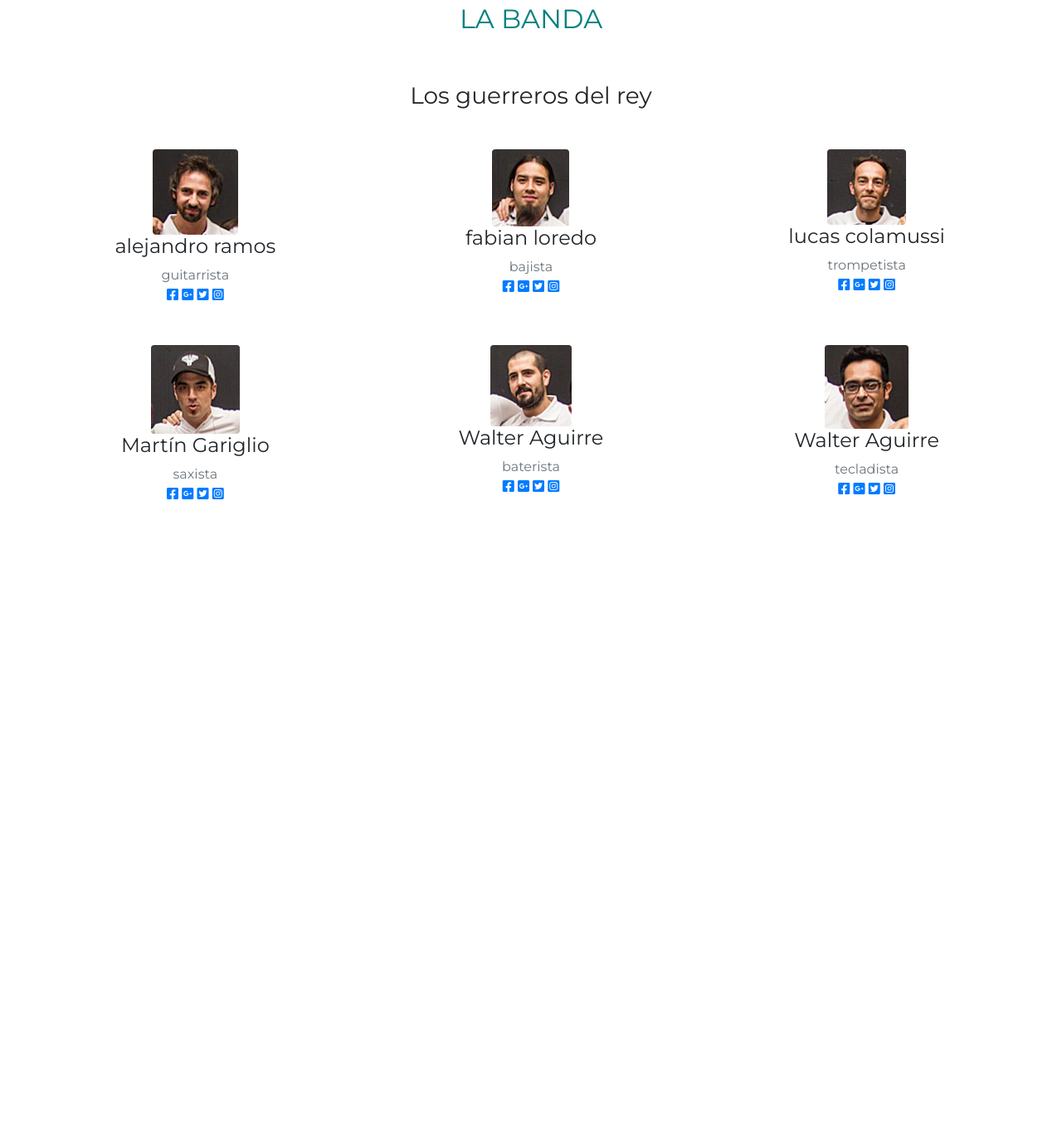
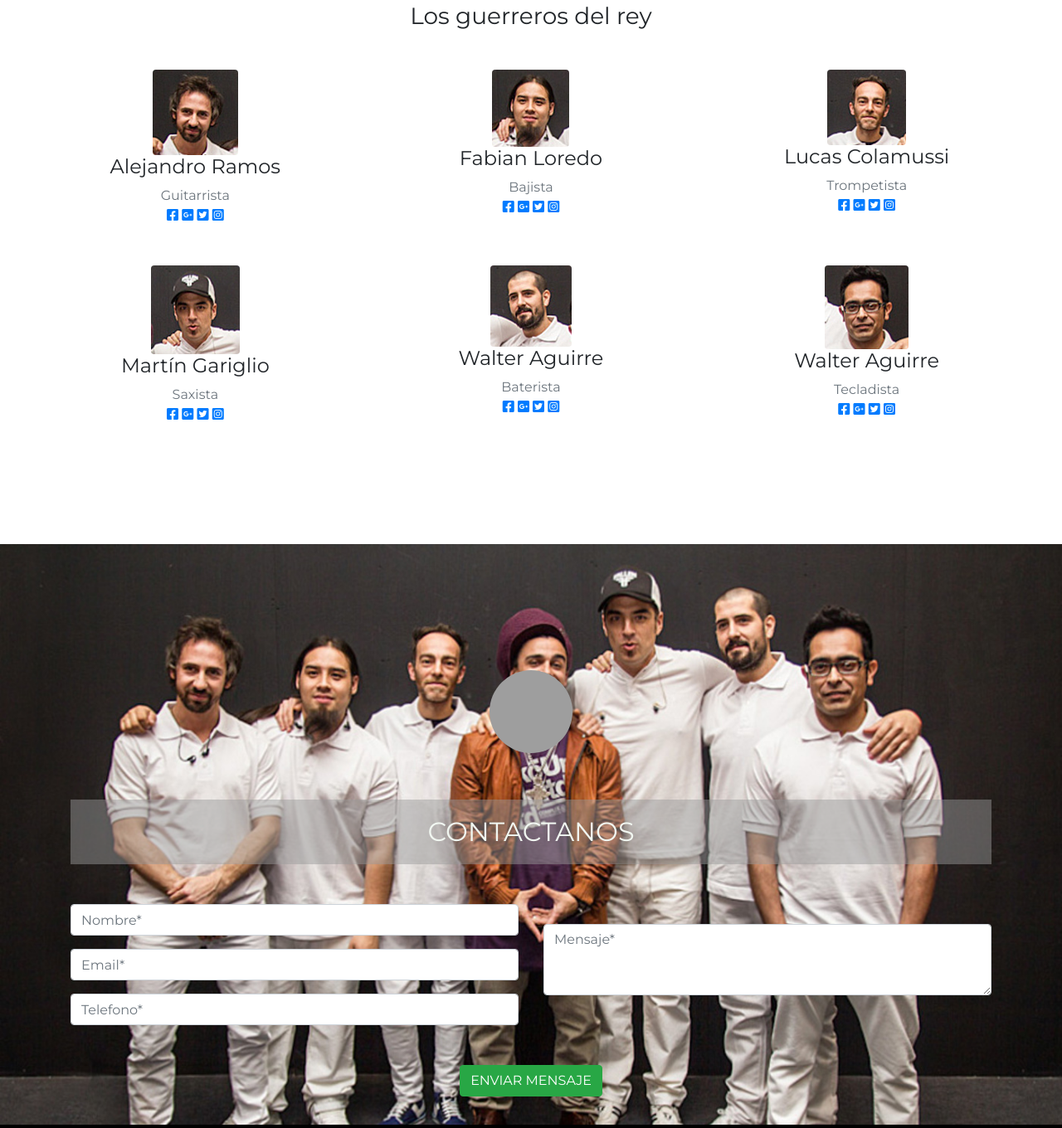
Before and after one commit to ConstanzaGalia/proyecto-web-dread-mar-i, a plain HTML site: page index.html in a window 1280 px wide. Shown: the part 4013-5373 px from the top of the page at 83% size. Before the commit the page ends 4717 px from the top, so only its background shows below. Drawn offline with nearby package versions, Linux system fonts and the light colour scheme; grey boxes are pictures that could not be loaded.

Commit message:
Arreglo css seccion contacto y team

```diff
--- a/index.html
+++ b/index.html
@@ -46,7 +46,7 @@
                         <a class="nav-link" href="#team">Banda</a>
                     </li>
                     <li class="nav-item">
-                        <a class="nav-link" href="#">Contacto</a>
+                        <a class="nav-link" href="#contacto">Contacto</a>
                     </li>
                 </ul>
                 <form class="form-inline my-2 my-lg-0">
@@ -61,8 +61,8 @@
             <img class="w-100 img-fluid" src="/img/imgHeader.jpg" alt="">
         </div>
 
-        <a href="#header" class="btn btn-secondary btn-lg active rounded-circle mt-1 position-fixed fixedscroll role="button"
-            aria-pressed="true"><i class="fas fa-angle-double-up"></i></a>
+        <a href="#header" class="btn btn-secondary btn-lg active rounded-circle mt-1 position-fixed fixedscroll role="
+            button" aria-pressed="true"><i class="fas fa-angle-double-up"></i></a>
 
 
 
@@ -92,7 +92,8 @@
                         teclado, lleven su música a lugares nuevos.
                     </p>
                     <!-- BOTON DEL MODAL -->
-                    <button type="button" class="btn colorbtnvm text-white mb-5" data-toggle="modal" data-target="#modalvermas">
+                    <button type="button" class="btn colorbtnvm text-white mb-5" data-toggle="modal"
+                        data-target="#modalvermas">
                         Ver más
                     </button>
                 </div>
@@ -138,11 +139,13 @@
                                 </div>
                             </div>
                         </div>
-                  <a class="carousel-control-prev" href="#carouselExampleCaptions" role="button" data-slide="prev">
+                        <a class="carousel-control-prev" href="#carouselExampleCaptions" role="button"
+                            data-slide="prev">
                             <span class="carousel-control-prev-icon" aria-hidden="true"></span>
                             <span class="sr-only">Previous</span>
                         </a>
-                  <a class="carousel-control-next" href="#carouselExampleCaptions" role="button" data-slide="next">
+                        <a class="carousel-control-next" href="#carouselExampleCaptions" role="button"
+                            data-slide="next">
                             <span class="carousel-control-next-icon" aria-hidden="true"></span>
                             <span class="sr-only">Next</span>
                         </a>
@@ -211,12 +214,14 @@
             <div class="conteiner">
                 <div class="text-center">
                     <h2 class="section-heading text-uppercase">
-                        Dread mar-i
+                        Dread Mar-i
                     </h2>
                     <div class="column">
-                        <img class="rounded-circle img-fluid p-5" src="https://www.cmtv.com.ar/imagenes_artistas/1826.jpg?Dread%20Mar%20I" alt="Responsive image">
+                        <img class="rounded-circle img-fluid p-5 imgdread"
+                            src="https://www.cmtv.com.ar/imagenes_artistas/1826.jpg?Dread%20Mar%20I"
+                            alt="Responsive image">
                         <h3 class="section-subheading text muted pt-3 pb-5">
-                            voz principal
+                            Cantante principal
                         </h3>
                     </div>
                     <div class="text-center">
@@ -236,10 +241,10 @@
                         <div class="banda miembro text-center">
                             <img class="max-auto rounded" src="/img/integrante1.png" alt="">
                             <h4>
-                                alejandro ramos
+                                Alejandro Ramos
                             </h4>
                             <p class="text-muted">
-                                guitarrista
+                                Guitarrista
                             </p>
                             <a href=" btn btn-social mx-2">
                                 <i class="fab fa-facebook-square social-icon"> </i>
@@ -259,10 +264,10 @@
                         <div class="banda miembro text-center">
                             <img class="max-auto rounded" src="/img/integrante2.png" alt="">
                             <h4>
-                                fabian loredo
+                                Fabian Loredo
                             </h4>
                             <p class="text-muted">
-                                bajista
+                                Bajista
                             </p>
                             <a href=" btn btn-social mx-2">
                                 <i class="fab fa-facebook-square social-icon"> </i>
@@ -282,10 +287,10 @@
                         <div class="banda miembro text-center">
                             <img class="max-auto rounded" src="/img/integrante3.png" alt="">
                             <h4>
-                                lucas colamussi
+                                Lucas Colamussi
                             </h4>
                             <p class="text-muted">
-                                trompetista
+                                Trompetista
                             </p>
                             <a href=" btn btn-social mx-2">
                                 <i class="fab fa-facebook-square social-icon"> </i>
@@ -308,7 +313,7 @@
                                 Martín Gariglio
                             </h4>
                             <p class="text-muted">
-                                saxista
+                                Saxista
                             </p>
                             <a href=" btn btn-social mx-2">
                                 <i class="fab fa-facebook-square social-icon"> </i>
@@ -331,7 +336,7 @@
                                 Walter Aguirre
                             </h4>
                             <p class="text-muted">
-                                baterista
+                                Baterista
                             </p>
                             <a href=" btn btn-social mx-2">
                                 <i class="fab fa-facebook-square social-icon"> </i>
@@ -354,7 +359,7 @@
                                 Walter Aguirre
                             </h4>
                             <p class="text-muted">
-                                tecladista
+                                Tecladista
                             </p>
                             <a href=" btn btn-social mx-2">
                                 <i class="fab fa-facebook-square social-icon"> </i>
@@ -379,6 +384,58 @@
         <!-------------------CONTACTO--------------------------->
         <section id="contacto">
 
+            <div id="container">
+
+                <div class="logo pb-5" id=>
+                    <img src="https://www.dafont.com/forum/attach/orig/8/4/842725.jpg" />
+                </div>
+
+                <section class="page-section">
+                    <div class="container">
+                        <div class="text-center">
+                            <h2 class="section-heading text-uppercase titulo mb-5">
+                                Contactanos
+                            </h2>
+                        </div>
+                        <form id="contactform" name="sentMessage" novalidate="novalidate">
+                            <div class="row align-items-stretch mb-5">
+                                <div class="col-md-6">
+                                    <div class="form-group">
+                                        <input class="form-control" id="name" type="text" placeholder="Nombre*"
+                                            required data-validation-required-message="por favor ingrese su nombre">
+                                        <p class="help-block text-danger"></p>
+                                    </div>
+                                    <div class="form-group">
+                                        <input class="form-control" id="email" type="email" placeholder="Email*"
+                                            required
+                                            data-validation-required-message="por favor ingrese su email"
+                                            aria-invalid="false">
+                                        <p class="help-block text-danger"></p>
+                                    </div>
+                                    <div class="form-group mb-md-0">
+                                        <input class="form-control" id="phone" type="tel" placeholder="Telefono*"
+                                            required
+                                            data-validation-required-message="por favor ingrese su numero"
+                                            aria-invalid="false">
+                                        <p class="help-block text-danger"></p>
+                                    </div>
+                                </div>
+                                <div class="col-md-6">
+                                    <div class="form-group">
+                                        <label for="exampleFormControlTextarea1"></label>
+                                        <textarea class="form-control" id="exampleFormControlTextarea1" placeholder="Mensaje*"
+                                        required rows="3"></textarea>
+                                      </div>
+                                </div>
+                            </div>
+                            <div class="text-center">
+                                <div id="success"></div>
+                                <button class="btn btn-success btn-xl text-uppercase" id="sendmessagebutton"
+                                    type="submit">Enviar mensaje</button>
+                            </div>
+                        </form>
+                    </div>
+
                 </section>
 
 
@@ -390,8 +447,11 @@
 
     </footer>
 
+
+
     <!-- Modal -->
-<div class="modal fade" id="modalvermas" data-backdrop="static" data-keyboard="false" tabindex="-1" aria-labelledby="staticBackdropLabel" aria-hidden="true">
+    <div class="modal fade" id="modalvermas" data-backdrop="static" data-keyboard="false" tabindex="-1"
+        aria-labelledby="staticBackdropLabel" aria-hidden="true">
         <div class="modal-dialog modal-dialog-scrollable">
             <div class="modal-content">
                 <div class="modal-header">
@@ -402,22 +462,40 @@
                 </div>
                 <div class="modal-body">
                     <p class="pb-3">
-            Durante ese año demostró la gran proyección nacional e internacional que tiene como gran artista. Con su voz atrapa a los amantes del reggae y al público en general. Esa consagración se reflejó en tres Niceto sold out y en cada local del Gran Buenos Aires que llenó cuando se presentó
+                        Durante ese año demostró la gran proyección nacional e internacional que tiene como gran
+                        artista. Con su voz atrapa a los amantes del reggae y al público en general. Esa consagración se
+                        reflejó en tres Niceto sold out y en cada local del Gran Buenos Aires que llenó cuando se
+                        presentó
                     </p>
 
-          <p class="pb-3">Dread Mar I es la banda de Reggae argentina que más conciertos realizó hasta el momento con más de sesenta shows en menos de 8 meses, pasando por varias ciudades del interior (con actuaciones en la costa atlántica), Chile y Uruguay. La presentación de su disco  "Amor-es" suma potencia a un gran año y abre un horizonte sin límites.</p>
+                    <p class="pb-3">Dread Mar I es la banda de Reggae argentina que más conciertos realizó hasta el
+                        momento con más de sesenta shows en menos de 8 meses, pasando por varias ciudades del interior
+                        (con actuaciones en la costa atlántica), Chile y Uruguay. La presentación de su disco "Amor-es"
+                        suma potencia a un gran año y abre un horizonte sin límites.</p>
 
                     <p class="pb-3">
-            El 27 de abril de 2011, la banda llega por primera vez al Estadio Luna Park, circunstancia que aprovecharon para editar su quinto álbum, titulado "Tranquilo", el cual venía incluido al adquirir la entrada para el show. Este álbum contiene 10 canciones, y cuenta con la participación especial de Luciano, uno de los mayores exponentes del reggae jamaiquino.
+                        El 27 de abril de 2011, la banda llega por primera vez al Estadio Luna Park, circunstancia que
+                        aprovecharon para editar su quinto álbum, titulado "Tranquilo", el cual venía incluido al
+                        adquirir la entrada para el show. Este álbum contiene 10 canciones, y cuenta con la
+                        participación especial de Luciano, uno de los mayores exponentes del reggae jamaiquino.
                     </p>
 
                     <p class="pb-3">
-            El 1° de junio de 2012 sale a la venta "Transparente", el sexto disco de Dread Mar I. Contiene 22 canciones, de las cuales "Buscar en Jah" es el primer corte de difusión, cuyo video se conoció tiempo antes de que el álbum llegue  a las bateas. Fue presentado en vivo oficialmente el 31 de agosto en el Stadium Luna Park y por entradas agotadas hubo una nueva función el 8 de septiembre.
-            Durante 2013, Dread Mar I recorrió numerosos países de América junto a su banda "Los Guerreros del Rey", donde llegó Diego González en el puesto de bajo.
+                        El 1° de junio de 2012 sale a la venta "Transparente", el sexto disco de Dread Mar I. Contiene
+                        22 canciones, de las cuales "Buscar en Jah" es el primer corte de difusión, cuyo video se
+                        conoció tiempo antes de que el álbum llegue a las bateas. Fue presentado en vivo oficialmente el
+                        31 de agosto en el Stadium Luna Park y por entradas agotadas hubo una nueva función el 8 de
+                        septiembre.
+                        Durante 2013, Dread Mar I recorrió numerosos países de América junto a su banda "Los Guerreros
+                        del Rey", donde llegó Diego González en el puesto de bajo.
                     </p>
 
                     <p class="pb-3">
-            El 2 de enero de 2014 se estrena "Nada", primer sencillo de un nuevo álbum. La canción cuenta con voces jamaiquinas en el coro. A fines de junio sale el video de "No Te Asustes Ahora", segundo corte promocional. En septiembre se conoce el álbum completo bajo el nombre de "En el Sendero", compuesto por 17 canciones. En octubre obtiene Disco de Oro por ventas y se conoce "Laberintos", tercer corte de difusión.
+                        El 2 de enero de 2014 se estrena "Nada", primer sencillo de un nuevo álbum. La canción cuenta
+                        con voces jamaiquinas en el coro. A fines de junio sale el video de "No Te Asustes Ahora",
+                        segundo corte promocional. En septiembre se conoce el álbum completo bajo el nombre de "En el
+                        Sendero", compuesto por 17 canciones. En octubre obtiene Disco de Oro por ventas y se conoce
+                        "Laberintos", tercer corte de difusión.
                     </p>
                 </div>
                 <div class="modal-footer">
@@ -440,6 +518,7 @@
     <script src="https://stackpath.bootstrapcdn.com/bootstrap/4.5.2/js/bootstrap.min.js"
         integrity="sha384-B4gt1jrGC7Jh4AgTPSdUtOBvfO8shuf57BaghqFfPlYxofvL8/KUEfYiJOMMV+rV"
         crossorigin="anonymous"></script>
+
 </body>
 
 </html>
--- a/style.css
+++ b/style.css
@@ -14,6 +14,8 @@ html {
 body {
     font-family: 'Montserrat', sans-serif;
 }
+
+
 
 #logo{
     height: 60px;
@@ -58,6 +60,11 @@ body {
     overflow: hidden;
 }
 
+.imgdread{
+    width: 300px;
+    height: 300px;
+}
+
 .logo {
     position: relative;
     top: 30%;
@@ -73,10 +80,6 @@ body {
     height: 100px;
     border-radius: 100px;
 }
-
-
-
-
 
 #text a {
     padding: 15px 30px;
@@ -94,33 +97,34 @@ body {
     color: gray;
 }
 
-#parallax {
-    z-index: -1;
-    position: fixed;
-    width: 100%;
-    height: 130%;
-    background: url('http://www.laspiedrasvip.com/images/famosos/dread-mar-i.jpg') center no-repeat transparent;
-    background-size: cover;
-}
-
-#content {
-    margin-top: 8rem;
-    ;
-    padding: 20px;
-    background: rgba(153, 152, 152, 0.479);
-}
 
 #content p {
     margin: 20px 0;
     width: 98%;
 }
-#team {
+#team h2 {
     background-color: white;
+    color: teal;
+}
 
-}
+
 #contacto {
     color: rgb(241, 247, 241);
+    background-image: url(/img/DreadMarI&GuerrerosDelRey.jpg);
+    background-size: cover;
+    background-attachment: fixed;
+    z-index: -1;
+    height: 700px;
 }
-h2 {
-  color: teal;
+
+.titulo{
+    margin-top: 8rem;
+    padding: 20px;
+    background: rgba(153, 152, 152, 0.479);
 }
+
+
+footer{
+    height: 300px;
+    background: black;
+}
```
Also changed, not shown: img/DreadMarI&GuerrerosDelRey.jpg (added). Lines whose indentation alone changed are shown as unchanged.
